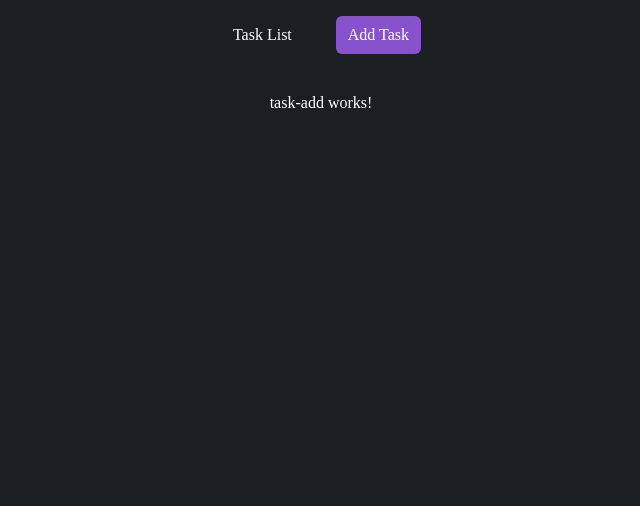
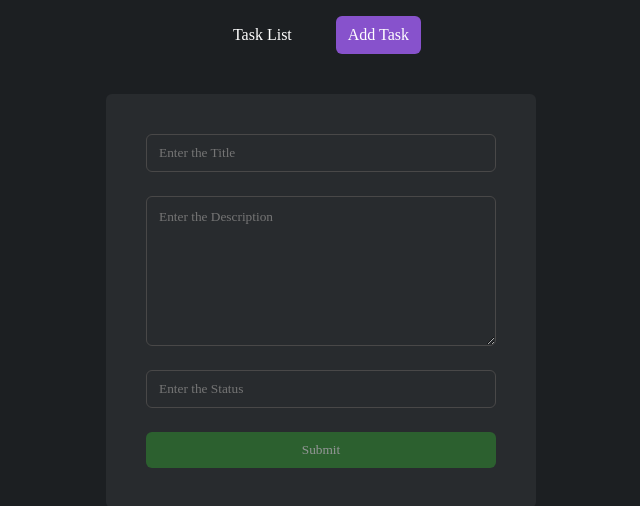
Before and after one commit to basakjeet08/Angular-Module-One-Exam, an Angular app: page /task-add in a window 1280 px wide. Shown: the top 506 px of the page, without its empty margins (319-959 px from the left). Built offline with nearby package versions, Linux system fonts and the light colour scheme; a web font is replaced by a local one.

Commit message:
feat : Implemented the task add page.

```diff
--- a/src/app/app.module.ts
+++ b/src/app/app.module.ts
@@ -6,6 +6,7 @@ import { AppComponent } from './app.component';
 import { TaskListComponent } from './components/task-list/task-list.component';
 import { TaskAddComponent } from './components/task-add/task-add.component';
 import { TaskDetailsComponent } from './components/task-details/task-details.component';
+import { FormsModule } from '@angular/forms';
 
 @NgModule({
   declarations: [
@@ -14,7 +15,7 @@ import { TaskDetailsComponent } from './components/task-details/task-details.com
     TaskAddComponent,
     TaskDetailsComponent,
   ],
-  imports: [BrowserModule, AppRoutingModule],
+  imports: [BrowserModule, AppRoutingModule, FormsModule],
   providers: [],
   bootstrap: [AppComponent],
 })
--- a/src/app/components/task-add/task-add.component.css
+++ b/src/app/components/task-add/task-add.component.css
@@ -0,0 +1,10 @@
+form {
+  display: flex;
+  flex-direction: column;
+
+  gap: 24px;
+  padding: 40px;
+
+  border-radius: var(--border--radius);
+  background-color: var(--card--color);
+}
--- a/src/app/components/task-add/task-add.component.html
+++ b/src/app/components/task-add/task-add.component.html
@@ -1 +1,40 @@
-<p>task-add works!</p>
+<form (ngSubmit)="onSubmitClick()" #formContainer="ngForm">
+  <!-- This is the input for the title of the Task -->
+  <input
+    type="text"
+    name="title"
+    placeholder="Enter the Title"
+    ngModel
+    required
+    #title="ngModel"
+  />
+
+  <!-- This is the input for the description of the task -->
+  <textarea
+    type="text"
+    name="description"
+    placeholder="Enter the Description"
+    ngModel
+    required
+    #description="ngModel"
+  ></textarea>
+
+  <!-- This is the input for the status of the task -->
+  <input type="text" name="status" placeholder="Enter the Status" ngModel />
+
+  <!-- Error Text if the required fileds are not provided -->
+  <p
+    class="error-text"
+    *ngIf="
+      (!title.valid && title.touched) ||
+      (!description.valid && description.touched)
+    "
+  >
+    The Text fields need to be filled
+  </p>
+
+  <!-- This button submits the form -->
+  <button class="secondary-btn" type="submit" [disabled]="!formContainer.valid">
+    Submit
+  </button>
+</form>
--- a/src/app/components/task-add/task-add.component.ts
+++ b/src/app/components/task-add/task-add.component.ts
@@ -1,8 +1,26 @@
-import { Component } from '@angular/core';
+import { Component, ViewChild } from '@angular/core';
+import { NgForm } from '@angular/forms';
+import { Router } from '@angular/router';
+import { TaskService } from 'src/app/services/task.service';
 
 @Component({
   selector: 'app-task-add',
   templateUrl: './task-add.component.html',
   styleUrls: ['./task-add.component.css'],
 })
-export class TaskAddComponent {}
+export class TaskAddComponent {
+  // This holds a object referring to the form container in the Template file
+  @ViewChild('formContainer') form!: NgForm;
+
+  // Injecting the task service and router
+  constructor(private taskService: TaskService, private router: Router) {}
+
+  // This function is invoked if the submit button is clicked
+  onSubmitClick() {
+    const { title, description, status } = this.form.value;
+    this.taskService.addTask(title, description, status);
+
+    // Navigating to the task list page
+    this.router.navigate(['/']);
+  }
+}
--- a/src/app/services/task.service.ts
+++ b/src/app/services/task.service.ts
@@ -28,6 +28,12 @@ export class TaskService {
     return this.taskSubject.asObservable();
   }
 
+  // This function adds a task list to the task lists
+  addTask(title: string, description: string, status: string) {
+    this.taskList.push(new Task(title, description, status || 'TO DO'));
+    this.taskSubject.next(this.getTaskList());
+  }
+
   // This function provides the task matching the id
   getTaskById(id: string): Task | undefined {
     return this.taskList.find((task) => task.id === id);
--- a/src/styles.css
+++ b/src/styles.css
@@ -144,3 +144,9 @@ hr {
   background-color: var(--card--color);
   transition: all 0.3s ease-in-out;
 }
+
+/* Utility Error text for text fields if needed */
+.error-text {
+  font-size: 12px;
+  color: var(--error--color);
+}
```
